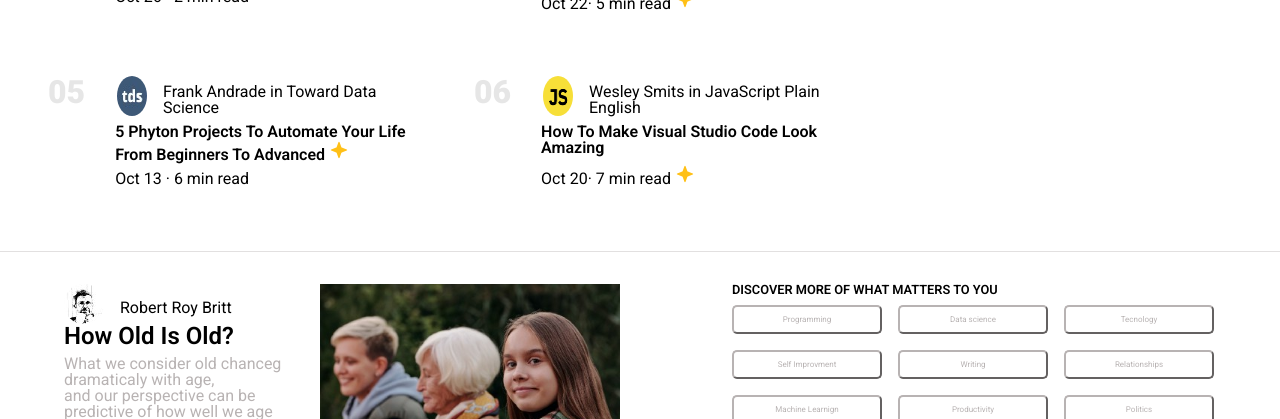
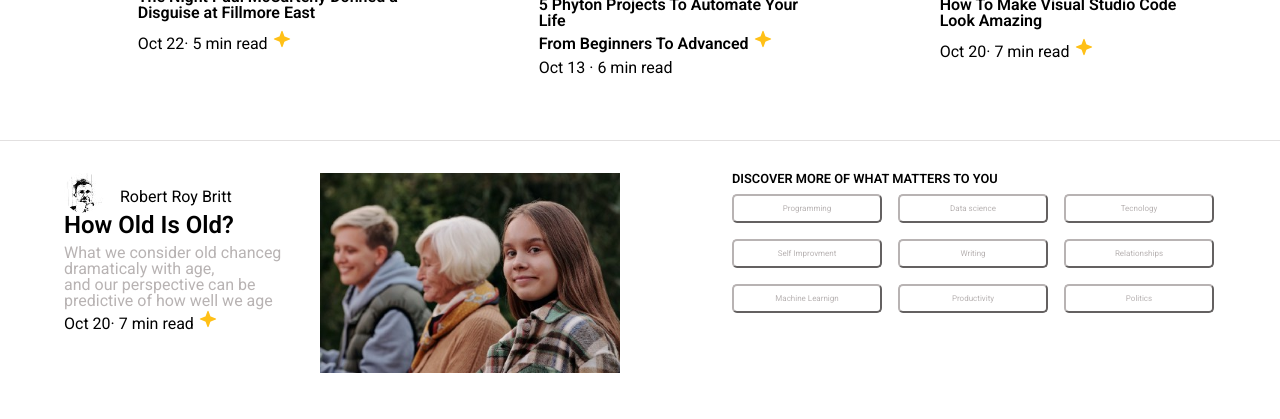
Before and after one commit to riaelav/U2W1-progetto-settimanale, a plain HTML site: page base_di_partenza/index.html in a window 1280 px wide. Shown: the part 748-1167 px from the top of the page. Drawn offline with nearby package versions, Linux system fonts and the light colour scheme.

Commit message:
fixed css

```diff
--- a/base_di_partenza/assets/css/style.css
+++ b/base_di_partenza/assets/css/style.css
@@ -152,7 +152,7 @@ h2 {
 
 .single-div {
   padding: 2rem;
-  width: 29%;
+  width: 27%;
 }
 
 .single-div-text {
@@ -183,7 +183,7 @@ h4 {
 .all-div {
   display: flex;
   flex-wrap: wrap;
-  justify-items: center;
+  justify-content: center;
 }
 
 /*Section*/
```
